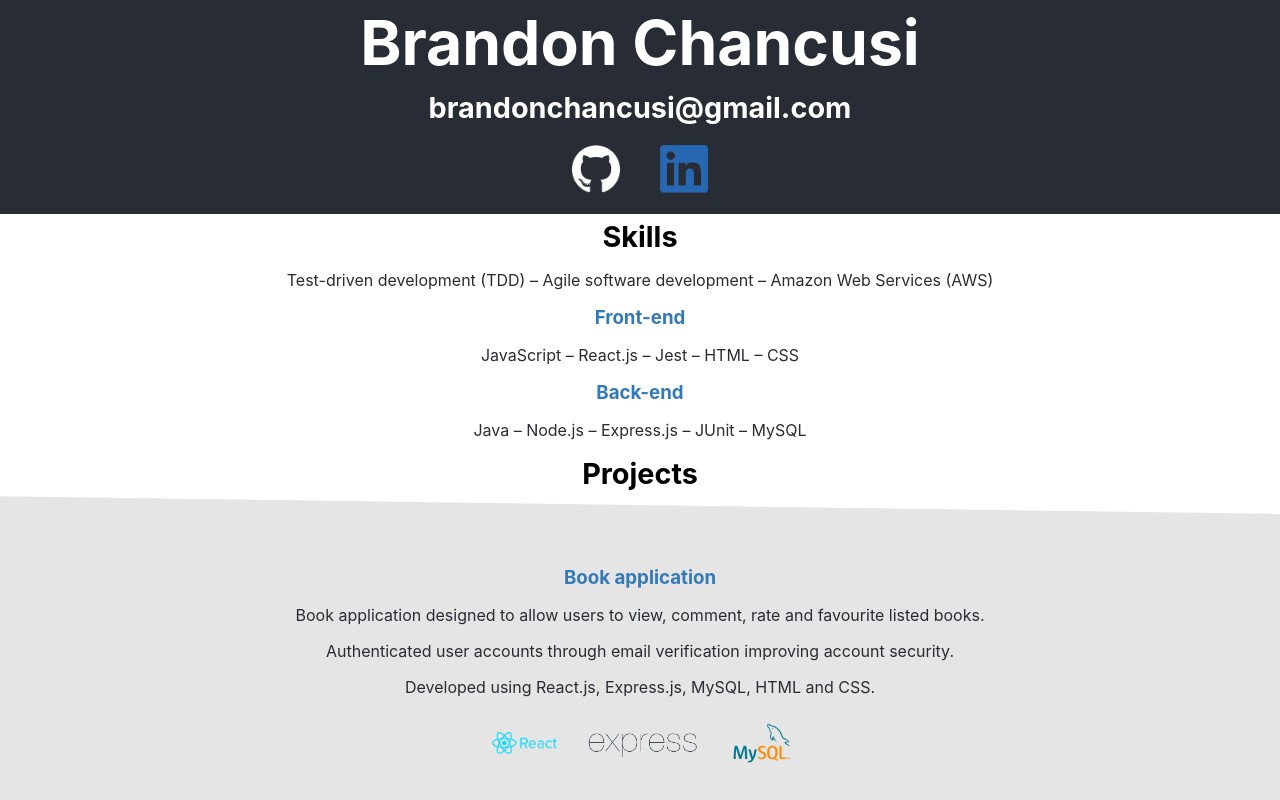
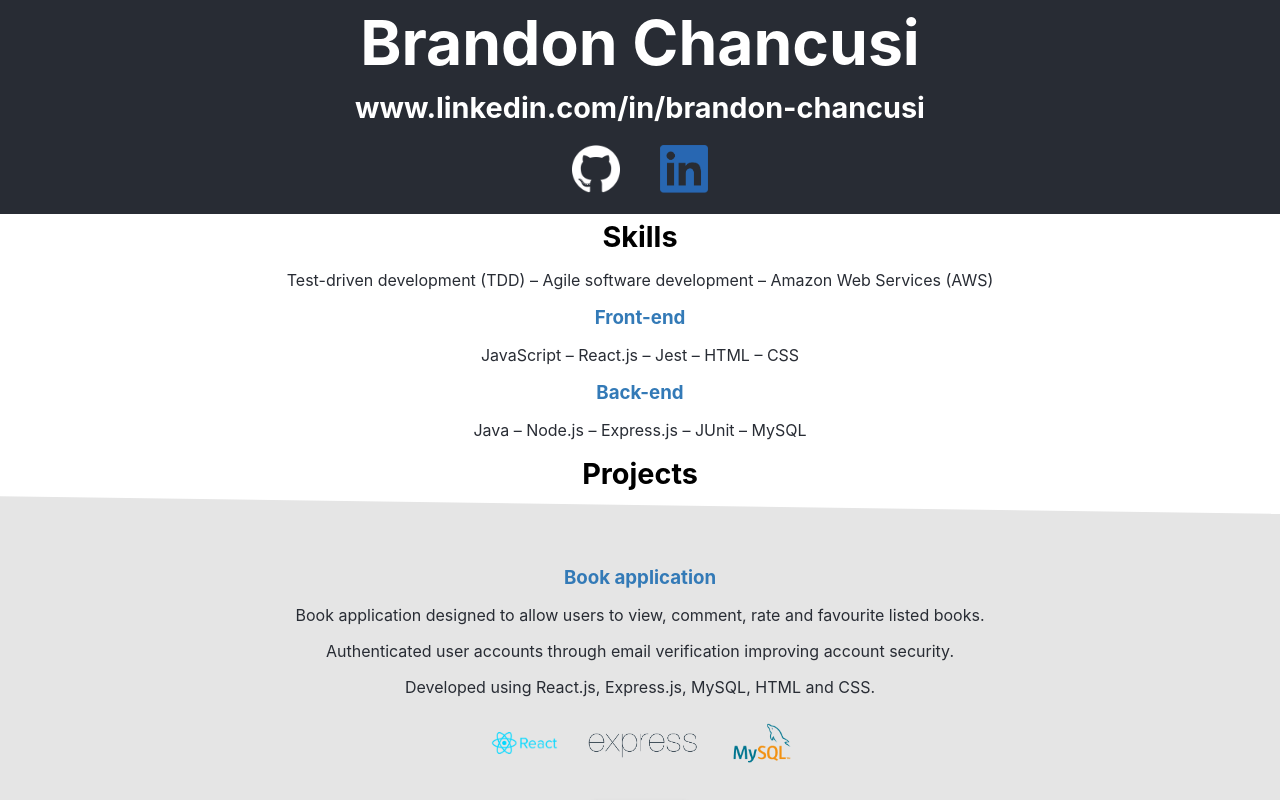
Before and after one commit to BChancusi/portfolio, a React (Create React App) app: page / in a window 1280 px wide. Shown: the top 800 px of the page. Built offline with nearby package versions, Linux system fonts and the light colour scheme.

Commit message:
Change email for linkedin

```diff
--- a/src/App.js
+++ b/src/App.js
@@ -8,7 +8,7 @@ function App() {
         <div className="App">
             <header className="App-header">
                 <h1>Brandon Chancusi</h1>
-                <h2>brandonchancusi@gmail.com</h2>
+                <h2>www.linkedin.com/in/brandon-chancusi</h2>
                 <div className={"App-links"}>
                     <a href="https://github.com/BChancusi"  target="_blank" rel="noopener noreferrer">
                         <img src={"logos/GitHub.png"} alt="GitHub" title={"GitHub"}/>
```
